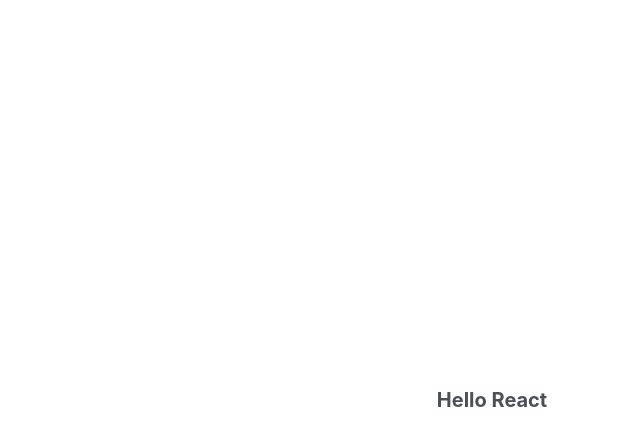
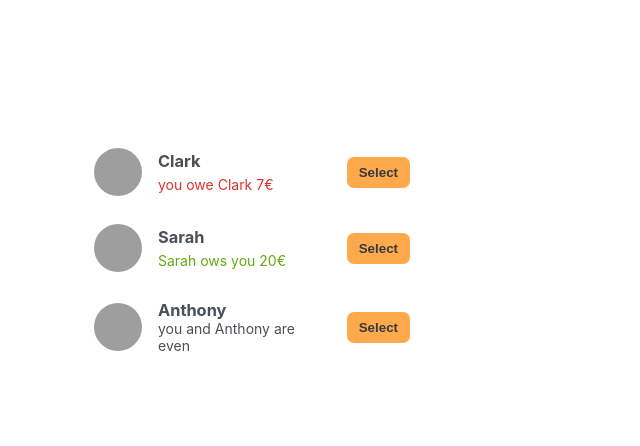
Before and after one commit to NeenduDev/eat-n-split, a React (Create React App) app: page / in a window 1280 px wide. Shown: the top 446 px of the page, without its empty margins (148-788 px from the left). Built offline with nearby package versions, Linux system fonts and the light colour scheme; grey boxes are pictures that could not be loaded.

Commit message:
Build static UI for the FriendList component with initial styling and structure

```diff
--- a/src/App.js
+++ b/src/App.js
@@ -20,5 +20,42 @@
 ];
 
 export default function App() {
-  return <h1>Hello React</h1>;
+  return (
+    <div className="app">
+      <FriendList />
+    </div>
+  );
 }
+
+function FriendList() {
+  const friends = initialFriends;
+  return (
+    <div className="sidebar">
+      <ul>
+        {friends.map((friend) => (
+          <Friend friend={friend} key={friend.id} />
+        ))}
+      </ul>
+    </div>
+  );
+}
+
+function Friend({ friend }) {
+  return (
+    <li>
+      <img src={friend.image} alt={friend.name} />
+      <h3>{friend.name}</h3>
+      <p
+        className={
+          friend.balance > 0 ? `green` : friend.balance < 0 ? `red` : null
+        }
+      >
+        {friend.balance > 0 && `${friend.name} ows you ${friend.balance}€`}
+        {friend.balance < 0 &&
+          `you owe ${friend.name} ${Math.abs(friend.balance)}€`}
+        {friend.balance === 0 && ` you and ${friend.name} are even`}
+      </p>
+      <button className="button">Select</button>
+    </li>
+  );
+}
--- a/src/index.js
+++ b/src/index.js
@@ -9,7 +9,3 @@
     <App />
   </React.StrictMode>
 );
-
-// If you want to start measuring performance in your app, pass a function
-// to log results (for example: reportWebVitals(console.log))
-// or send to an analytics endpoint. Learn more: https://bit.ly/CRA-vitals
```
